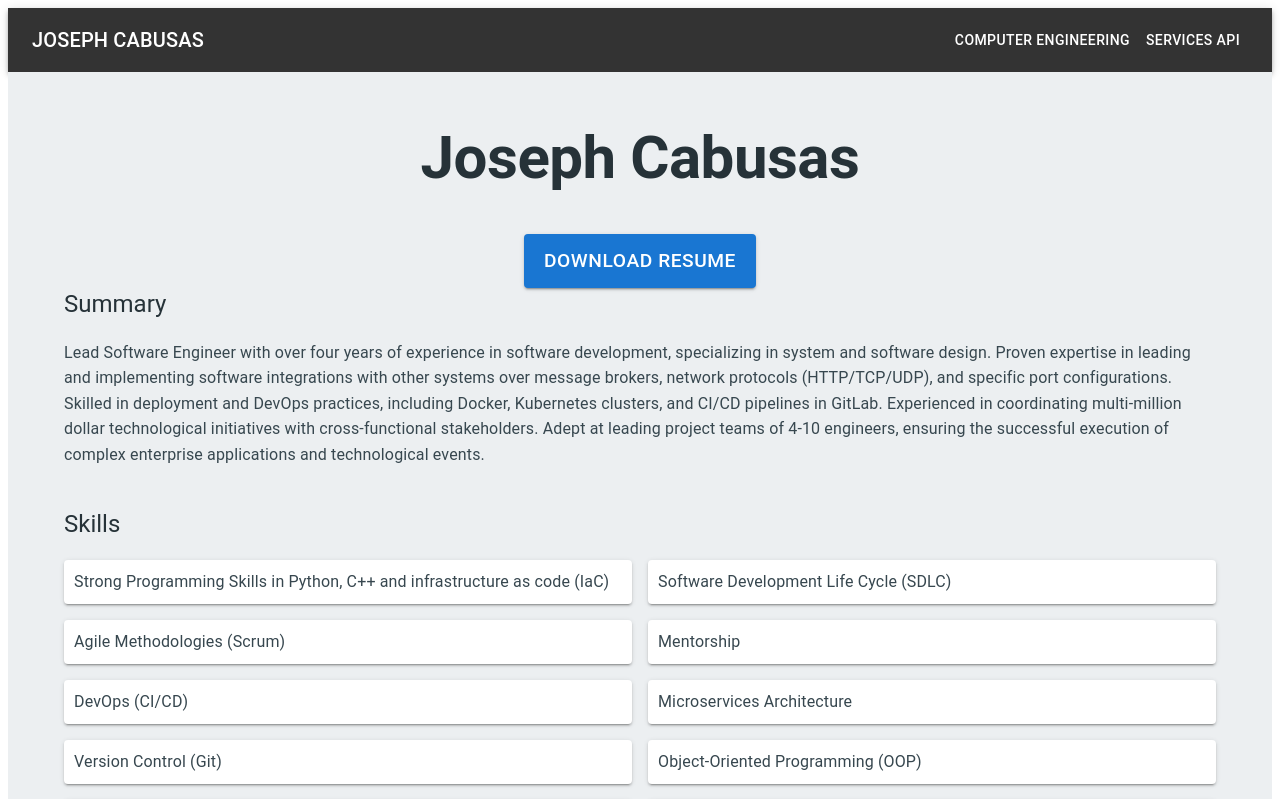
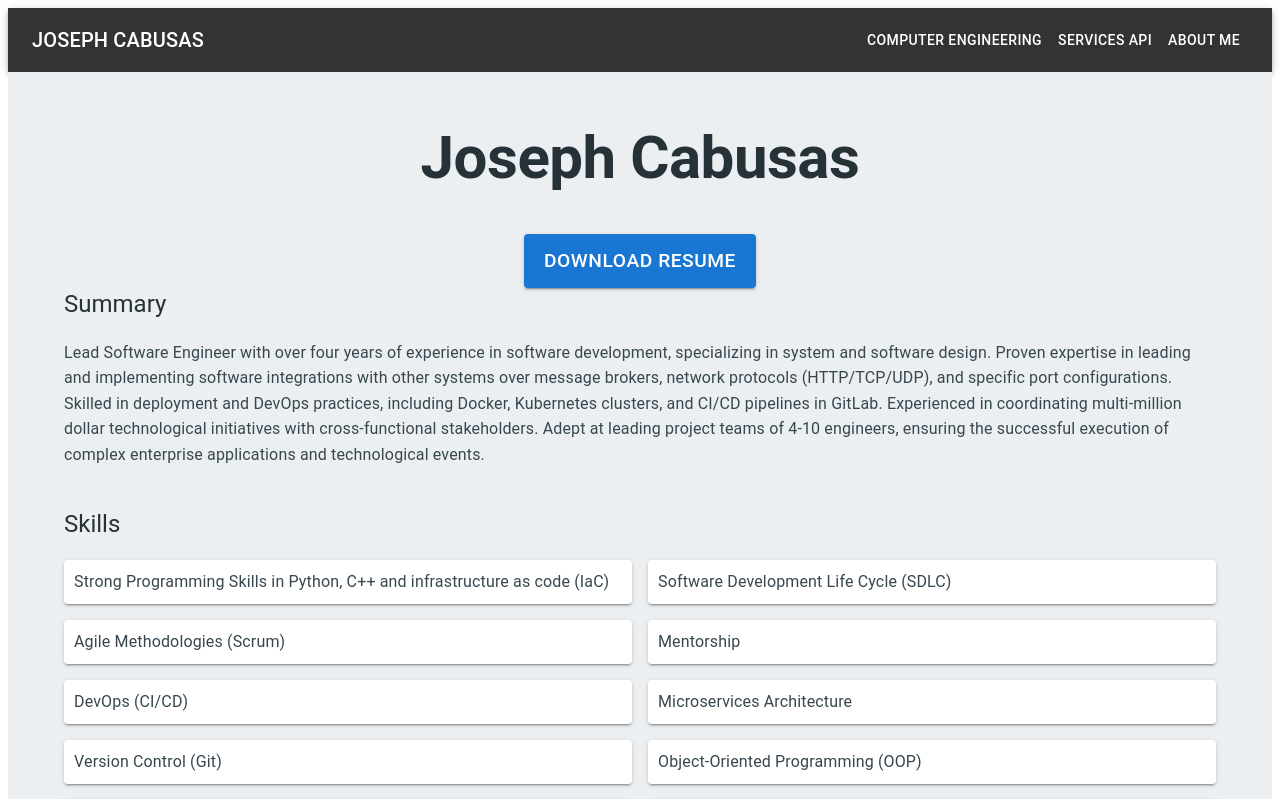
Before and after one commit to jdcabusas/website_Joseph, a React (Create React App) app in the folder frontend/video-player/: page /resume in a window 1280 px wide. Shown: the top 799 px of the page. Built offline with nearby package versions, Linux system fonts and the light colour scheme.

Commit message:
update portrait, about me section and navbar updates

```diff
--- a/frontend/video-player/src/Landing.js
+++ b/frontend/video-player/src/Landing.js
@@ -463,17 +463,26 @@ return (
       </Box>
    </Container>
    </Box>
-   {/* About Section */}
-   {/*<Box ref={aboutRef} sx={{ padding: '100px 0', backgroundColor: '#f0f0f0' }}>
-   <Container>
-      <Typography variant="h4" align="center" gutterBottom>
-         About
+   <Box ref={aboutRef}> {/* About Section */} </Box>
+<Grid container spacing={4}>
+  <Grid item xs={12}>
+    <Paper elevation={3} sx={{ padding: '40px', backgroundColor: '#fff', borderRadius: '10px', marginBottom: '40px' }}>
+      <Typography variant="h4" align="center" sx={{ fontFamily: 'Roboto, sans-serif', fontWeight: 'bold', marginBottom: '20px' }}>
+        About Me
       </Typography>
-      <Typography variant="body1" align="center">
-         This project showcases the integration of various APIs for practical use cases.
+      <Typography variant="body1" align="center" sx={{ fontFamily: 'Roboto, sans-serif', color: '#546e7a', marginBottom: '20px' }}>
+        Joseph Cabusas is a software engineer from the USA with a rich multicultural background. Having spent part of his childhood in Venezuela and eight years in the Philippines, where he attended university, he brings diverse life experiences to his work.
       </Typography>
-   </Container>
-   </Box>*/}
+      <Typography variant="body1" align="center" sx={{ fontFamily: 'Roboto, sans-serif', color: '#546e7a', marginBottom: '20px' }}>
+        A devoted husband, Joseph enjoys martial arts, playing guitar, singing, and spending time with his brothers.
+      </Typography>
+      <Typography variant="body1" align="center" sx={{ fontFamily: 'Roboto, sans-serif', color: '#546e7a' }}>
+        Driven by his faith in Jesus Christ, Joseph’s dedication to his family, career, and personal projects reflects his passion for excellence and service in all he does.
+      </Typography>
+    </Paper>
+  </Grid>
+</Grid>
+
 </div>
 );
 }
--- a/frontend/video-player/src/Navbar.js
+++ b/frontend/video-player/src/Navbar.js
@@ -2,7 +2,7 @@ import React, { useState } from 'react';
 import { AppBar, Toolbar, Typography, Button, Menu, MenuItem } from '@mui/material';
 import { useNavigate } from 'react-router-dom';
 
-function Navbar({ youtubeApiRef }) {
+function Navbar({ youtubeApiRef, aboutRef }) {
   const navigate = useNavigate();
   const [anchorEl, setAnchorEl] = useState(null);
   const [selectedButton, setSelectedButton] = useState(null);
@@ -32,12 +32,25 @@ function Navbar({ youtubeApiRef }) {
     }
   };
 
+  const scrollToAboutSection = () => {
+    if (aboutRef && aboutRef.current) {
+      aboutRef.current.scrollIntoView({ behavior: 'smooth' });
+    }
+  };
+
   const handleServicesApiClick = () => {
     handleGoHome(); // Navigate to home
     // Use a timeout to ensure the navigation happens before scrolling
     setTimeout(() => {
       scrollToYoutubeApiSection();
     }, 100); // Adjust the timeout duration if necessary
+  };
+
+  const handleAboutClick = () => {
+    handleGoHome(); // Navigate to home
+    setTimeout(() => {
+      scrollToAboutSection(); // Scroll to "About Me" section
+    }, 100); // Adjust the timeout if necessary
   };
 
   return (
@@ -59,18 +72,9 @@ function Navbar({ youtubeApiRef }) {
           <Button color="inherit" onClick={handleServicesApiClick}>
             Services API
           </Button>
-          {selectedButton === 'youtube' && (
-            <Menu anchorEl={anchorEl} open={Boolean(anchorEl)} onClose={handleMenuClose}>
-              <MenuItem onClick={() => handleNavigate('/youtube')}>Services API</MenuItem>
-              <MenuItem onClick={handleMenuClose}>Source Code</MenuItem>
-            </Menu>
-          )}
-          {selectedButton === 'about' && (
-            <Menu anchorEl={anchorEl} open={Boolean(anchorEl)} onClose={handleMenuClose}>
-              <MenuItem onClick={handleMenuClose}>About</MenuItem>
-              <MenuItem onClick={handleMenuClose}>Life and Interests</MenuItem>
-            </Menu>
-          )}
+          <Button color="inherit" onClick={handleAboutClick}>
+            About Me
+          </Button>
         </div>
       </Toolbar>
     </AppBar>
```
Also changed, not shown: frontend/video-player/src/Joseph_image.jpg.
